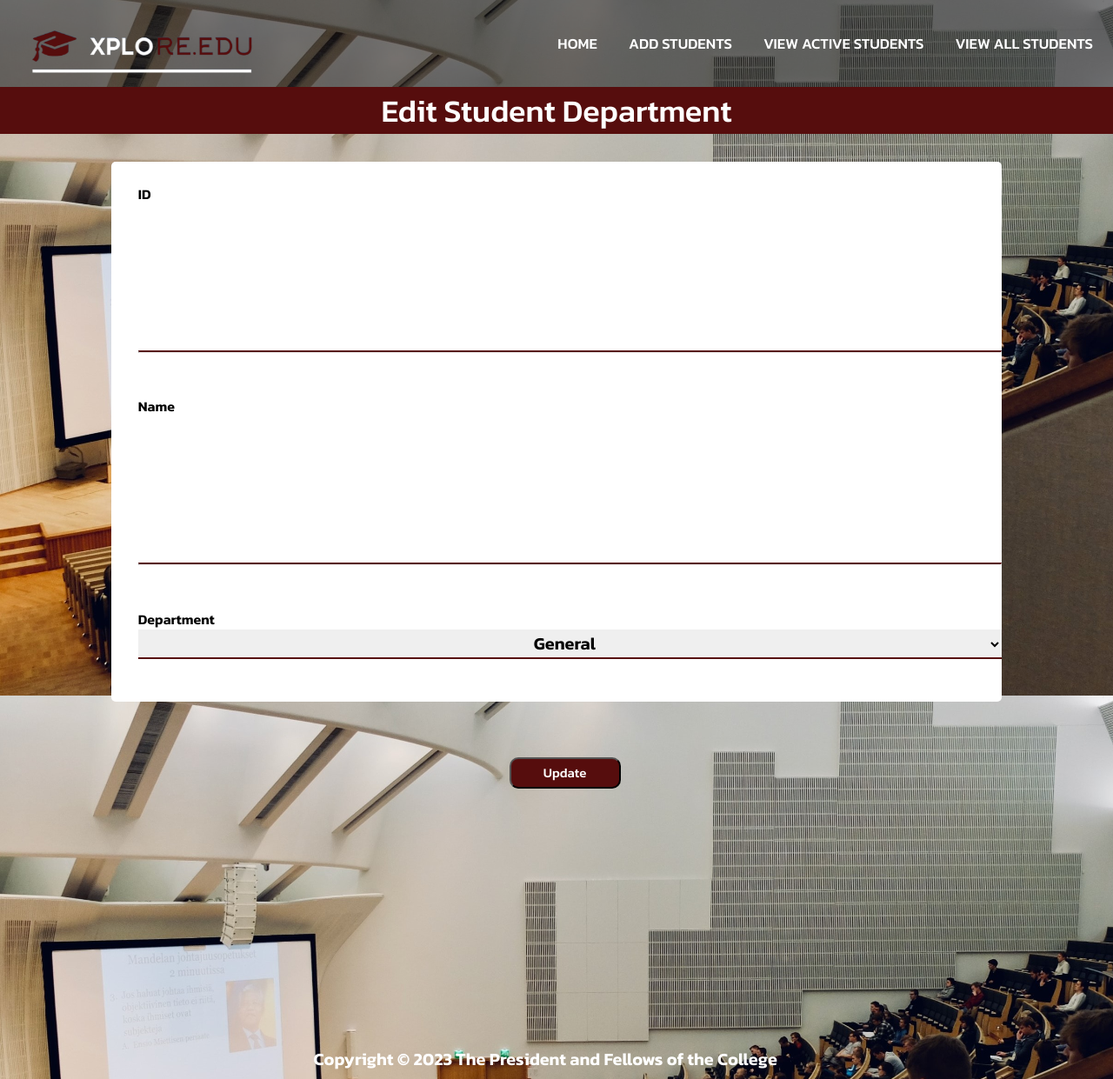
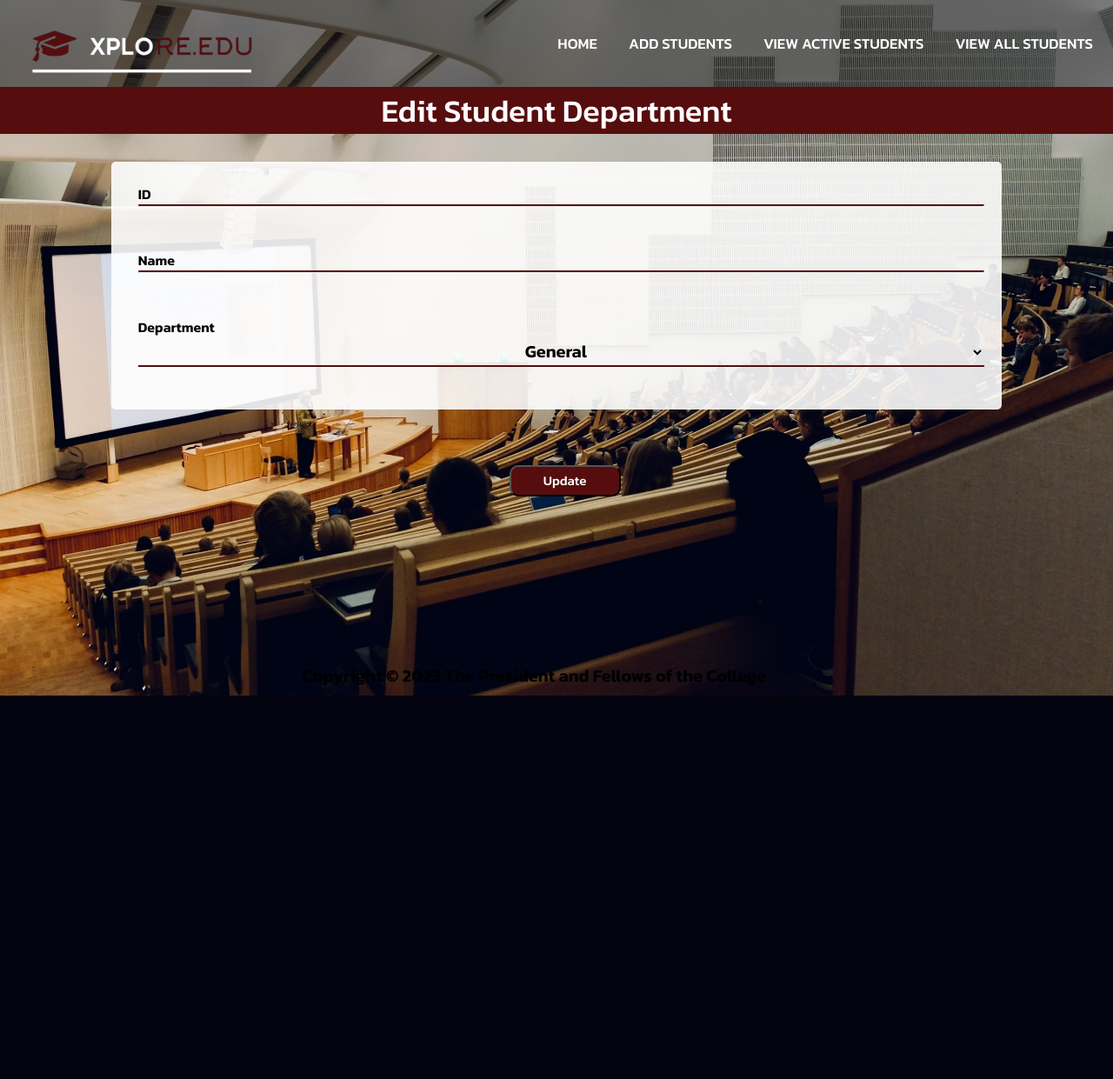
Before and after one commit to kareemsakkary/Student-Affairs-Website-XploreEdu, a Django app: page /xploreedu/department/ in a window 1280 px wide. Shown: the whole page at 87% size. After the commit the page ends 800 px from the top, so only its background shows below. Run offline with Django 4.2, Linux system fonts and the light colour scheme; data comes from the database, SQL or seed files in the repository.

Commit message:
done CSS

```diff
--- a/phase_3/website/templates/students/index.html
+++ b/phase_3/website/templates/students/index.html
@@ -18,7 +18,7 @@
   {% endblock head %}
 </head>
 
-<body>
+<body >
 
     <header>
       <a href="/xploreedu/" class="logo"> <img height="100" width="300" src="{%static 'img/logo.png'%}" alt="Website Logo" /></a>
@@ -37,7 +37,7 @@
       </nav>
     </header>
   {% block body %}
-  <section class="container">
+  <section class="container_home">
     <p> <span>XploreEdu </span>
       provides support to a college system so that they can serve the students and their university better.
       As student affairs is an ever-evolving field, our staff do their best practices in order
--- a/phase_3/website/website/static/CSS/depart.css
+++ b/phase_3/website/website/static/CSS/depart.css
@@ -4,14 +4,14 @@ body{
 }
 hr{
     border-top: 2px solid var(--primary);
-    width: 100%;
+    width: 98%;
 }
 p{
     text-align: center;
     color: Black;
     font-weight: bold;
     font-size: 20px;
-    width: 98%;
+    width: 96%;
 }
 #header{
     background-color: var(--primary);
@@ -36,17 +36,19 @@ p{
     margin-left: 10%;
     margin-right: 10%;
     margin-top: 2.5%;
-    background-color: var(--background);
+    background-color: var(--trans);
     overflow: hidden;
     float: right;
     border-radius: 5px;
 }
-
+label{
+    margin-top: 0%;
+}
 .info{
     margin-left: 3%;
     display: flex;
     flex-direction: column;
-
+    background-color: transparent;
 }
 .info div{
     text-align: left;
@@ -62,21 +64,23 @@ p{
     border: 0px;
     border-radius: 0px;
     border-bottom: 2px solid var(--primary);
-    width: 100%;
+    width: 98%;
     margin-bottom: 0px;
     text-align: center;
     font-weight: bold;
     font-size: 20px;
+    background-color: transparent;
+
 }
 
 
 
 .form-control:focus {
     color: #212529;
-    background-color: var(--background);
+    background-color: var(--trans);
     border-color: 1px solid var(--primary);
     outline: 0;
-    box-shadow: 0 0 0 0.25rem white;
+    /* box-shadow: 0 0 0 0.05rem var(--primary); */
 }
 
 .btn{
--- a/phase_3/website/website/static/CSS/styleHome.css
+++ b/phase_3/website/website/static/CSS/styleHome.css
@@ -3,6 +3,7 @@
     --darkprimary:#2b0606;
     --secondry: #EEE7E7;
     --background: #fff;
+    --trans:#ffffffe3;
 }
 *{
     padding: 0;
@@ -27,13 +28,13 @@ body{
     background-position: center;
     background-attachment: fixed;
 }
-body span{
+.container_home span{
     text-align: center;
     font-size: 70px;
     color: var(--primary);
     font-weight: 800;
 }
-body p{
+.container_home p{
     text-align: center;
     font-size: 30px;
     color: var(--background);
@@ -79,7 +80,7 @@ header{
     transition: 0.5s;
 }
 
-.container{
+.container_home{
     flex: 1 0 auto;
 }
 
```
